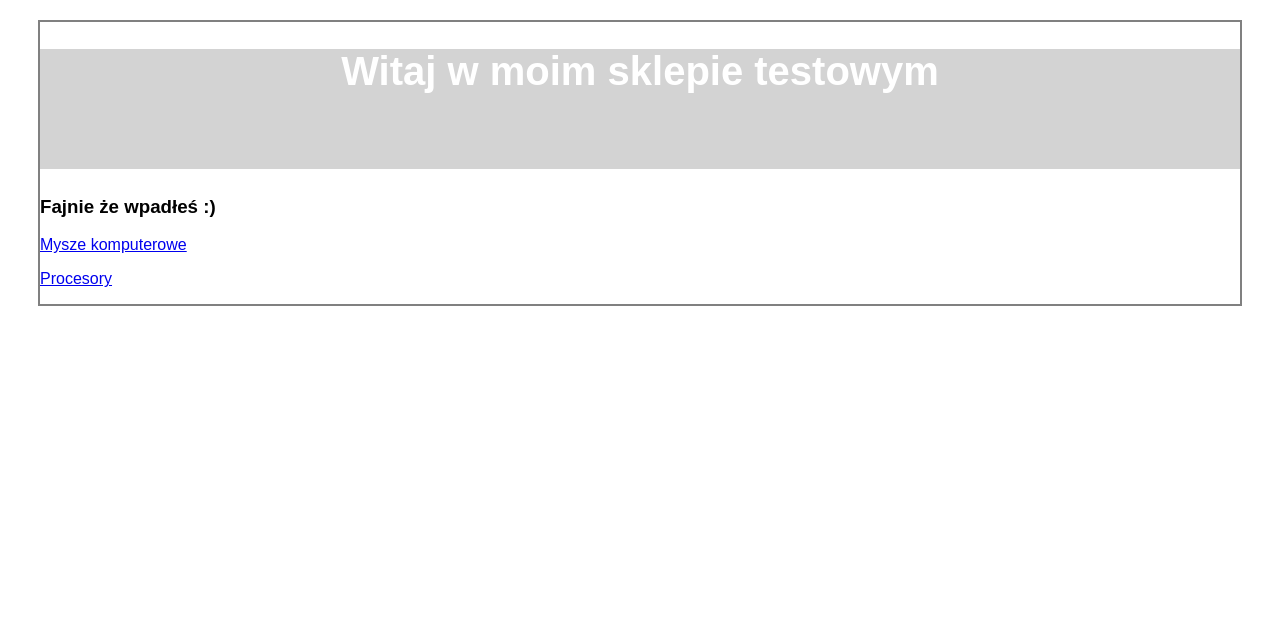
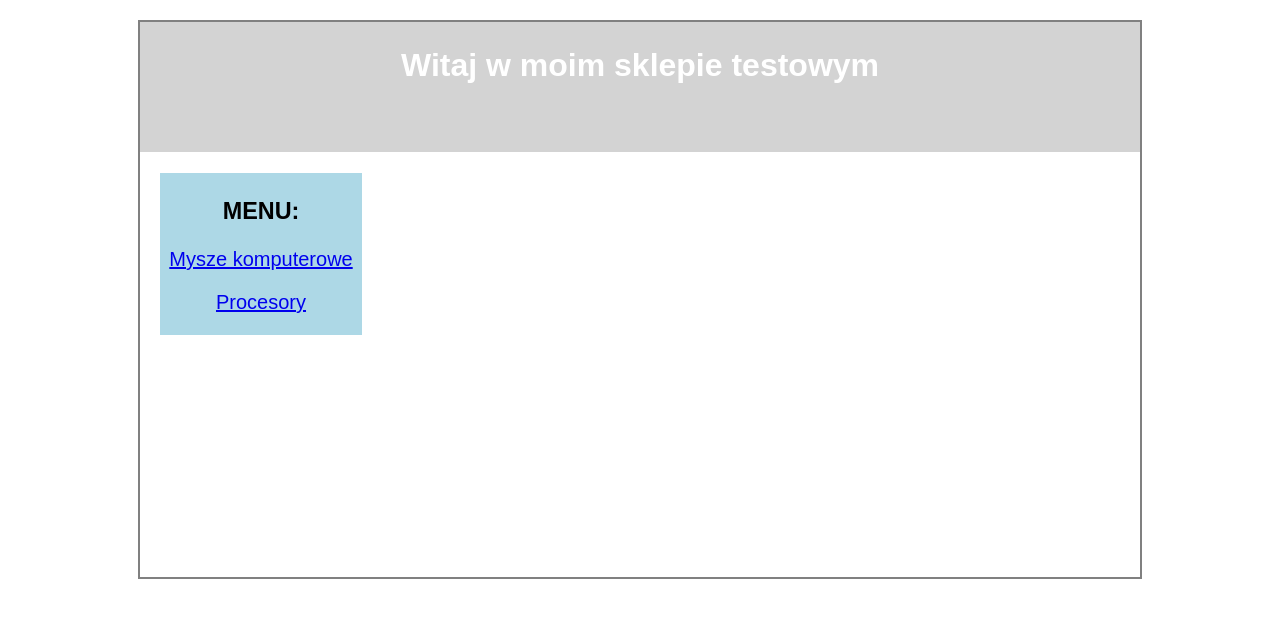
Before and after one commit to Klewiu/Sklep, a Django app: page / in a window 1280 px wide. Shown: the top 618 px of the page. Run offline with Django 3.2, Linux system fonts and the light colour scheme; data comes from the database, SQL or seed files in the repository.

Commit message:
Updates in style.css and id names in szablon.html

```diff
--- a/Sklep/Produkty/Static/CSS/style.css
+++ b/Sklep/Produkty/Static/CSS/style.css
@@ -3,41 +3,51 @@
     font-family: sans-serif;
 }
 
-#container1
+#container
 {
     margin-top: 20px;
     margin-bottom: 50px;
     border: 2px solid grey;
-    width: 1200px;
+    width: 1000px;
     margin-left: auto;
     margin-right: auto;
+    height: auto;
 }
+
 #header
 {
-    margin-top:0 px;
+    margin-top: 0px;
     text-align: center;
-    font-size: 250%;
+    font-size: 200%;
     color:white;
     background-color: lightgrey;
-    height: 120px;
+    height: 80px;
+    padding: 25px;
 }
-#1
+
+#sidemenu
 {
-    display:inline-block;
-    width: 300px;
+    margin-top: 0px;
+    display: inline-block;
+    width: 200px;
     height: auto;
+    background-color: lightblue;
+    font-size: 20px;
+    border: 1px solid lightblue;
+    margin-left: 20px;
+    margin-right: 20px;
+    float:left;
+    text-align: center;
+}
+
+#main
+{
+    display: inline-block;
+    width: 700px;
+    height: 400px;
     background-color: lightblur
     font-size: 15px;
-    border: 2px solid grey;
+
+
 
 }
-#2
-{
-    display:inline-block;
-    width: 900px;
-    height: auto;
-    background-color: lightblur
-    font-size: 15px;
-    border: 2px solid grey;
-
-}
--- a/Sklep/Produkty/Templates/szablon.html
+++ b/Sklep/Produkty/Templates/szablon.html
@@ -14,17 +14,17 @@
 </head>
 
 <body>
-<div id = "container1">
+<div id = "container">
         <h1 id="header"> Witaj w moim sklepie testowym </h1>
 
-         <div id="1">
-            <h3 id="powiatanie"> Fajnie że wpadłeś :) </h3>
+         <div id="sidemenu">
+            <h3 id="menu"> MENU: </h3>
             {% for kat in kategorie %}
             <p id="kategorie"><a href = "/kategoria/{{ kat.id }}"> {{ kat.nazwa }} </a></p>
             {% endfor  %}
         </div>
 
-        <div id = "2">
+        <div id = "main">
             {% block produkt %}     {% endblock produkt %}
         </div>
 
```
